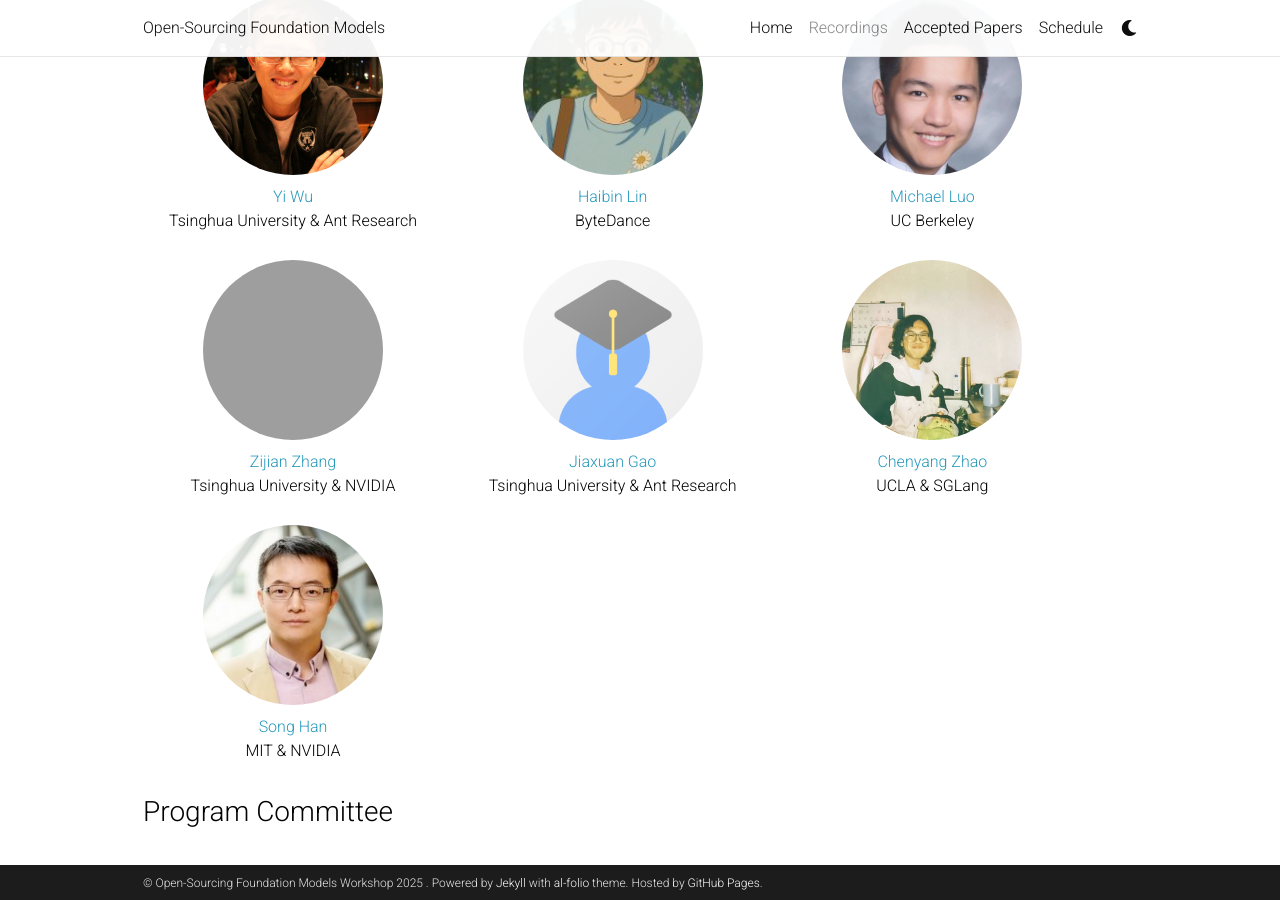
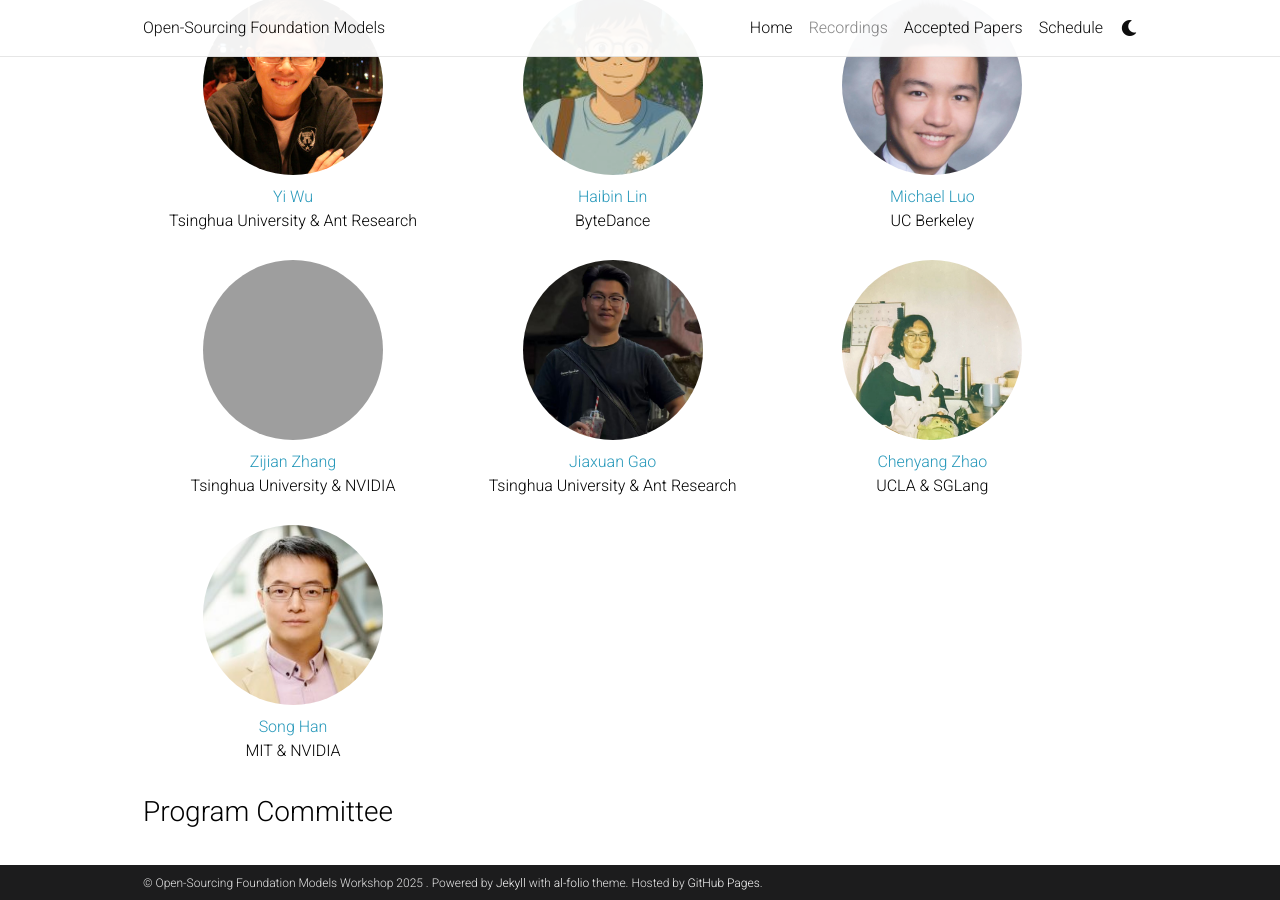
Before and after one commit to opensourcing-foundation-models/opensourcing-foundation-models.github.io, a Jekyll site: the page built from _pages/home.md, in a window 1280 px wide and 900 px high, scrolled down 1404 px. Built offline with Jekyll 4.4.1, drawn with Linux system fonts in a browser that asks for light colours; emoji names are drawn with the system emoji font; comment, search, counter and statistics services are not loaded; a style sheet for code colours, icons or effects is not loaded; grey boxes are pictures that could not be loaded.

Commit message:
Update Jiaxuan's photo

```diff
--- a/_pages/home.md
+++ b/_pages/home.md
@@ -59,7 +59,7 @@ This workshop aims to create a venue for the entire open-source community to get
         <p><a href="https://www.linkedin.com/in/AndyZijianZhang/">Zijian Zhang</a><br>Tsinghua University & NVIDIA</p>
     </div>
     <div class="team-member">
-        <img src="/assets/img/organizers/jiaxuan_gao.png" alt="Jiaxuan Gao">
+        <img src="/assets/img/organizers/jiaxuan_gao.jpg" alt="Jiaxuan Gao">
         <p><a href="https://scholar.google.com/citations?user=UHSwL-wAAAAJ">Jiaxuan Gao</a><br>Tsinghua University & Ant Research</p>
     </div>
     <div class="team-member">
```
Also changed, not shown: assets/img/organizers/jiaxuan_gao.jpg (added), assets/img/organizers/jiaxuan_gao.png (deleted).
